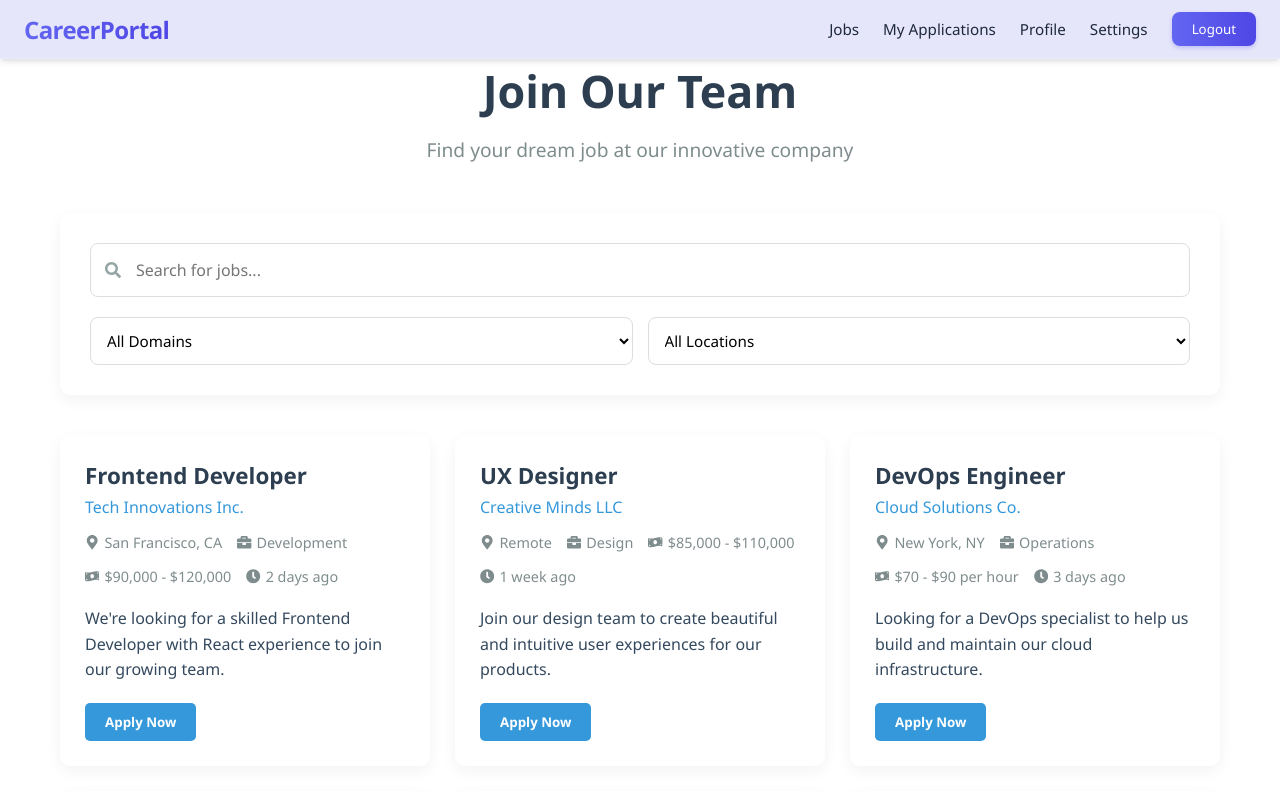
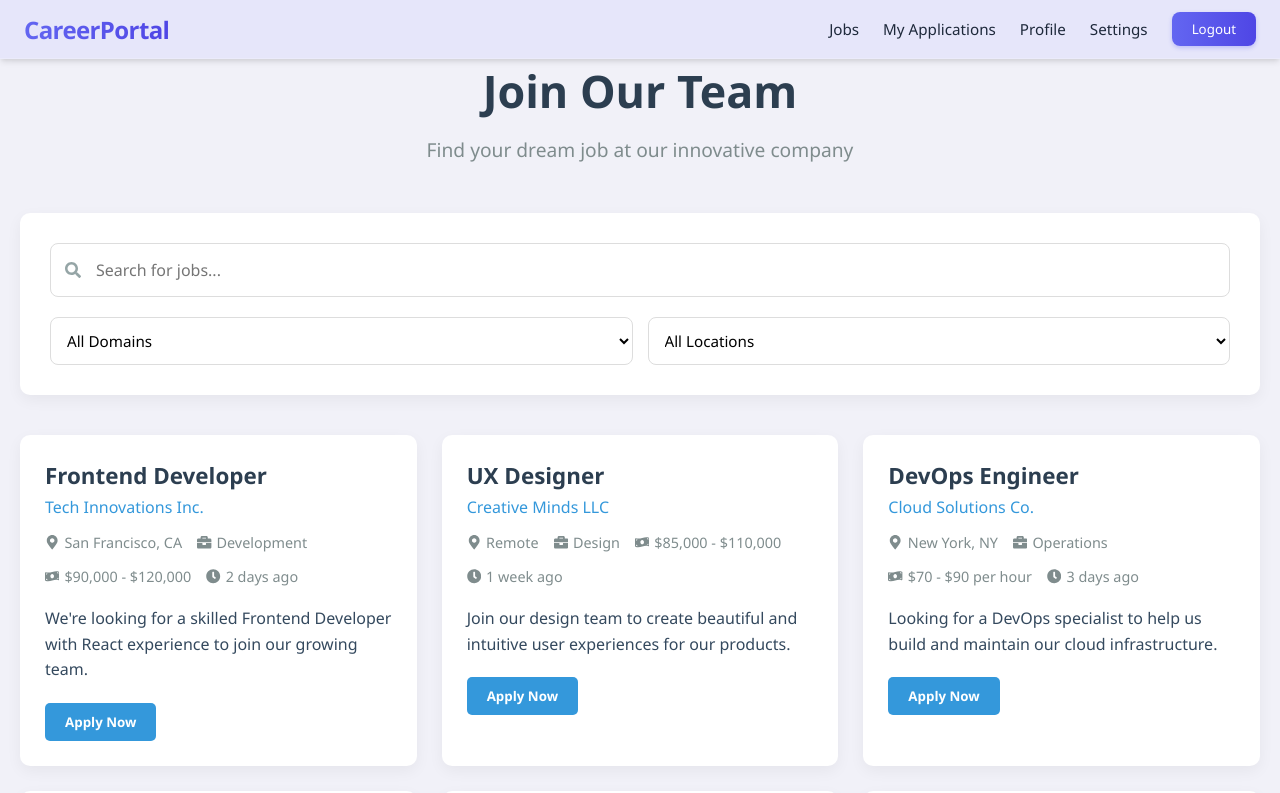
Before and after one commit to QuntamCoder/Company-Website-HR-Portal, a React (Vite) app: page /emp-performance in a window 1280 px wide. Shown: the top 793 px of the page. Built offline with nearby package versions, Linux system fonts and the light colour scheme.

Commit message:
career section color changed

```diff
--- a/src/components/pages/company-website/careers.css
+++ b/src/components/pages/company-website/careers.css
@@ -1,9 +1,10 @@
 /* Career Section Styles */
 .career-section {
   padding: 60px 20px;
-  max-width: 1200px;
+  max-width: 100%;
   margin: 0 auto;
   font-family: 'Segoe UI', Tahoma, Geneva, Verdana, sans-serif;
+  background-color: rgb(241, 241, 248);
 }
 
 .career-hero {
```
